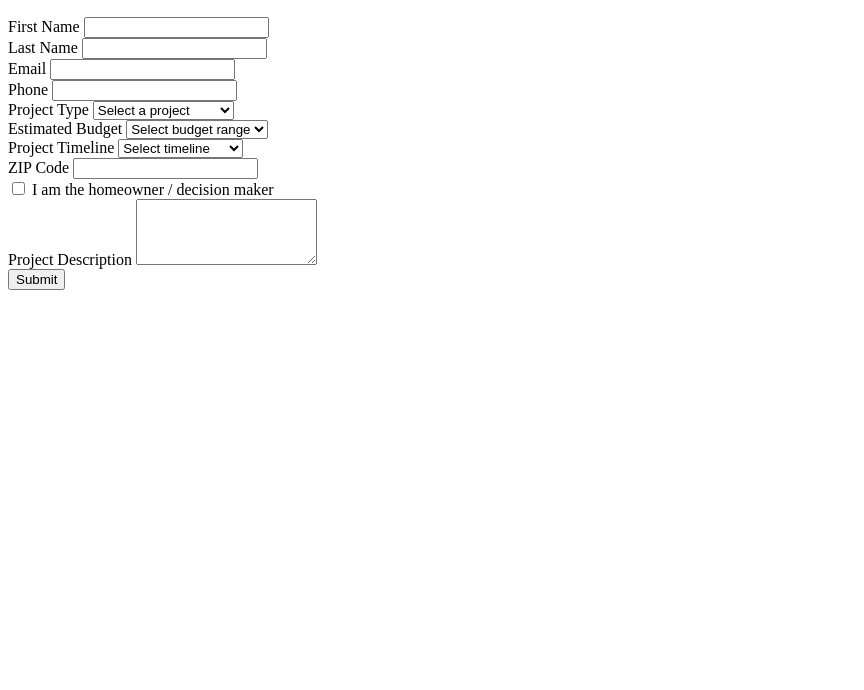
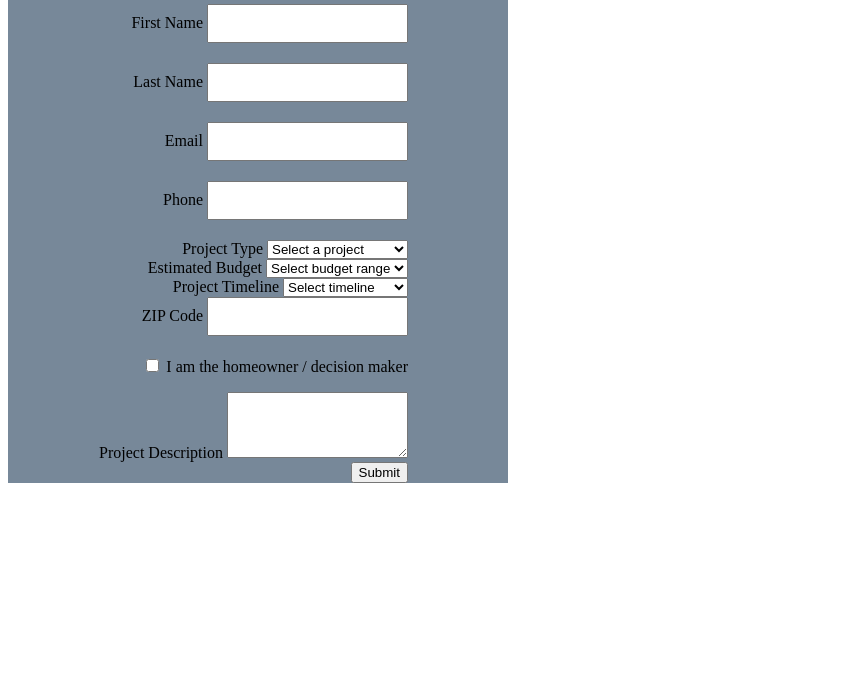
Before and after one commit to dcarrano72/lead-qualification-system, a website: page estimate.html in a window 1280 px wide. Shown: the part 110-800 px from the top of the page, without its empty margins (0-864 px from the left). Drawn offline with Linux system fonts and the light colour scheme.

Commit message:
added some simple basic styling to the estimate.html page

```diff
--- a/estimate.html
+++ b/estimate.html
@@ -4,8 +4,27 @@
     <meta charset="UTF-8">
     <meta name="viewport" content="width=device-width, initial-scale=1.0">
     <title>Lead Qualification System</title>
+
+    <style>
+
+        section {
+            text-align: center;
+        }
+        #lead-form {
+            width: 400px;
+            text-align: right;
+            padding-right: 100px;
+            background-color: lightslategray;
+        }
+        #lead-form input {
+            margin-bottom: 20px;
+            padding: 10px;
+        }
+    </style>
 </head>
 <body>
+
+<section>
     <h1>Request a Qualified Consultation</h1>
 
   <form id="lead-form">
@@ -88,7 +107,7 @@
 
 </form>
 
-
+</section>
   <script>
   document.getElementById("lead-form").addEventListener("submit", async (e) => {
     e.preventDefault();
```
